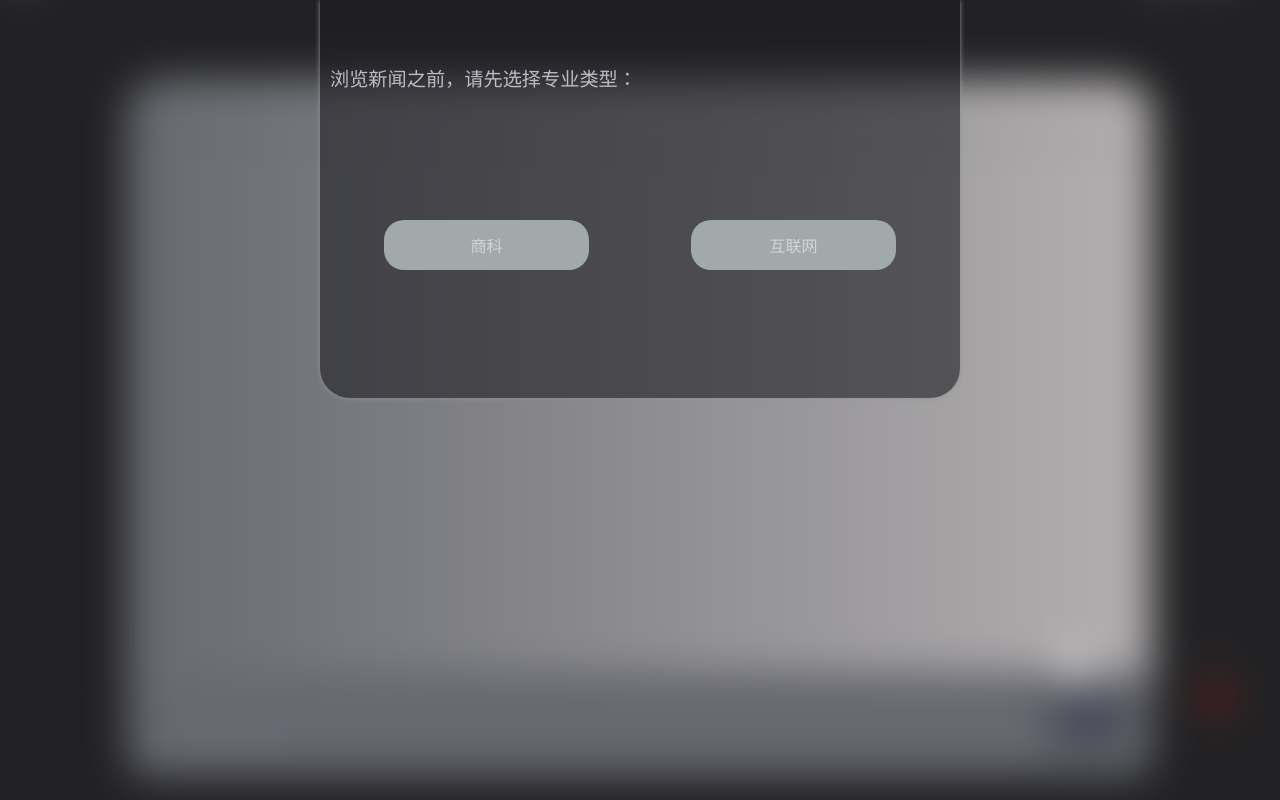
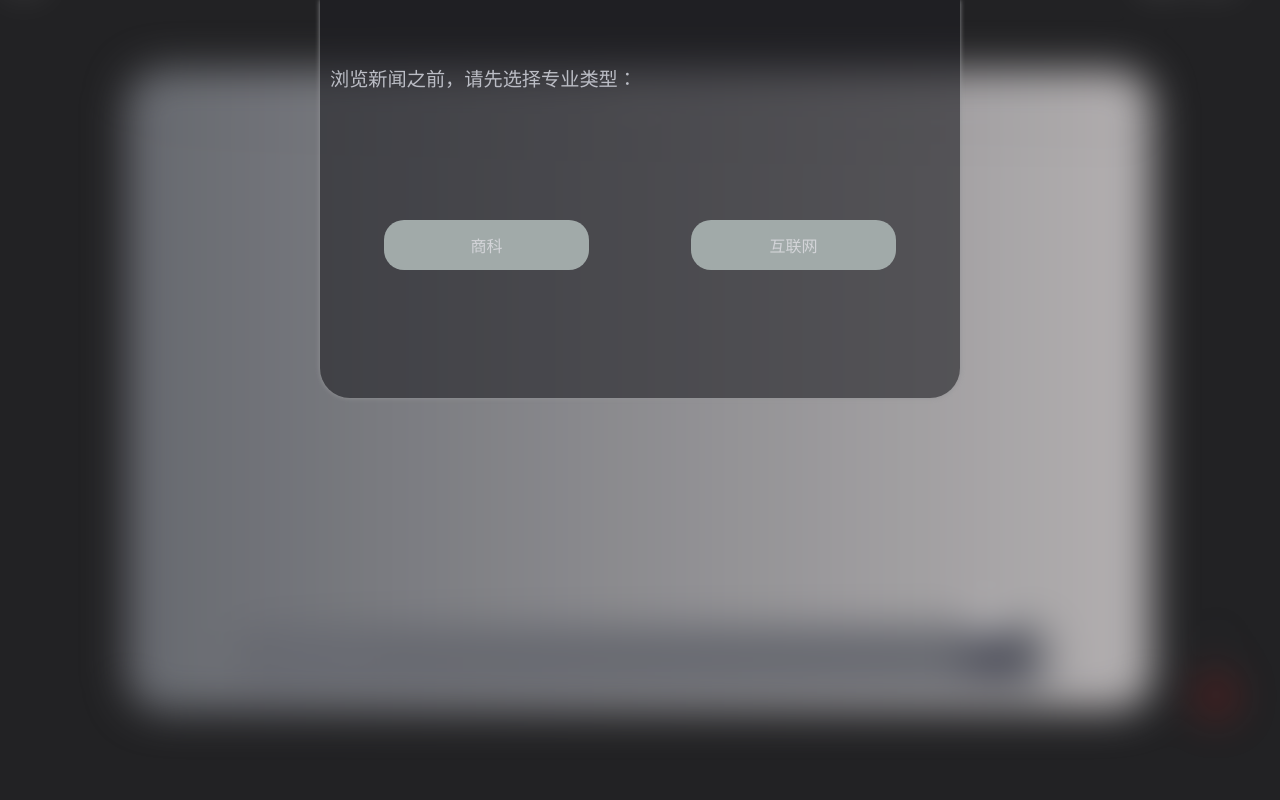
Before and after one commit to aegalnc/data_journalism_competition, a plain HTML site: page index.html in a window 1280 px wide. Shown: the top 800 px of the page. Drawn offline with Linux system fonts and the light colour scheme.

Commit message:
Update chatgpt-style.css

```diff
--- a/chatgpt-style.css
+++ b/chatgpt-style.css
@@ -22,11 +22,7 @@ body {
 .blur_wrap {
     width: 100%;
     height: 100%;
-    display: flex;
-    flex-direction: column;
-    justify-content: center;
     align-items: center;
-
 }
 .blur {
     filter: blur(20px);
@@ -111,6 +107,7 @@ body {
 .chat-container {
     height: 80vh;
     width: 80vw;
+    position: relative;
     display: flex;
     flex-direction: column;
     align-items: center;
@@ -122,17 +119,22 @@ body {
     overflow: hidden;
     box-shadow: 0px 0px 5px rgb(151, 149, 149);
     opacity: 0.9;
+    margin: 120px 10vw 0 10vw;
+}
+@media screen and (min-width: 600px) {
+    .chat-container {
+        margin: 70px 10vw 0 10vw;
+    }
 }
 
 .chat-header {
     height: 10%;
     width: 100%;
-    background-color: #6F7279;
-    background: linear-gradient(to right,#6F7279, #c4c0c1 );
-    font-size: 2em;
     display: flex;
     align-items: center;
     justify-content: center;
+    background: linear-gradient(to right,#6F7279, #c4c0c1 );
+    font-size: 2em;
     color: #D4D1D3;
     border-bottom: #545458 solid 1.5px;
 }
@@ -141,13 +143,13 @@ body {
     .chat-header {
         font-size: 1em;
     }
-  }
+}
 
 
 /* 渲染对话框 */
 .chat-messages {
     width: 100%;
-    height: 80%;
+    height: 70%;
 }
 
 .user-message-container {
@@ -155,16 +157,15 @@ body {
     border-bottom: solid 1.5px #a5a6ac;
     display: flex;
 }
-
 .user-avatar {
     width: 30px;
     height: 30px;
     margin: 24px 0 20px 30px;
 }
 .user-message {
+    width: 70%;
     margin: 0 0 20px 0;
     padding: 24px 0px 0 20px;
-    width: 70%;
     font-size: large;
     line-height: 1.5;
     color: #ADABB5;
@@ -175,7 +176,6 @@ body {
     background-color: #6F7279;
     display: flex;
 }
-
 .chatgpt-avatar {
     width: 30px;
     height: 30px;
@@ -187,6 +187,7 @@ body {
     font-size: large;
     line-height: 1.5;
 }
+
 .title_wrap {
     display: inline-block;
 }
@@ -199,9 +200,6 @@ body {
     animation: magnify 2s forwards;
     display: inline-block;
 }
-
-
-
 @keyframes magnify {
     to {
         top: 50%;
@@ -220,7 +218,7 @@ body {
 .chat-input {
     position: absolute;
     bottom: 3%;
-    height: 13%;
+    height: 10%;
     width: 80%;
     display: flex;
     justify-content: center;
```
